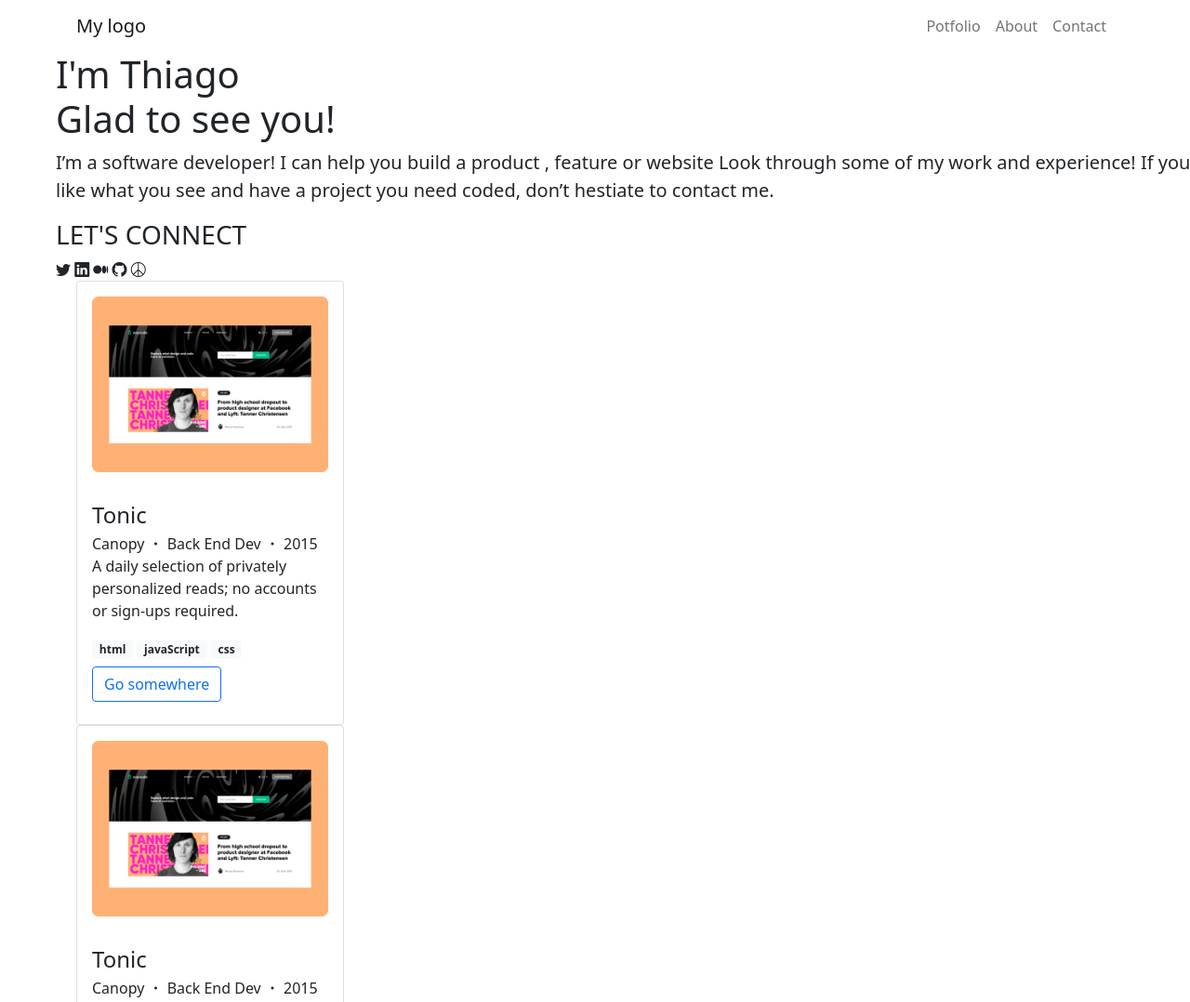
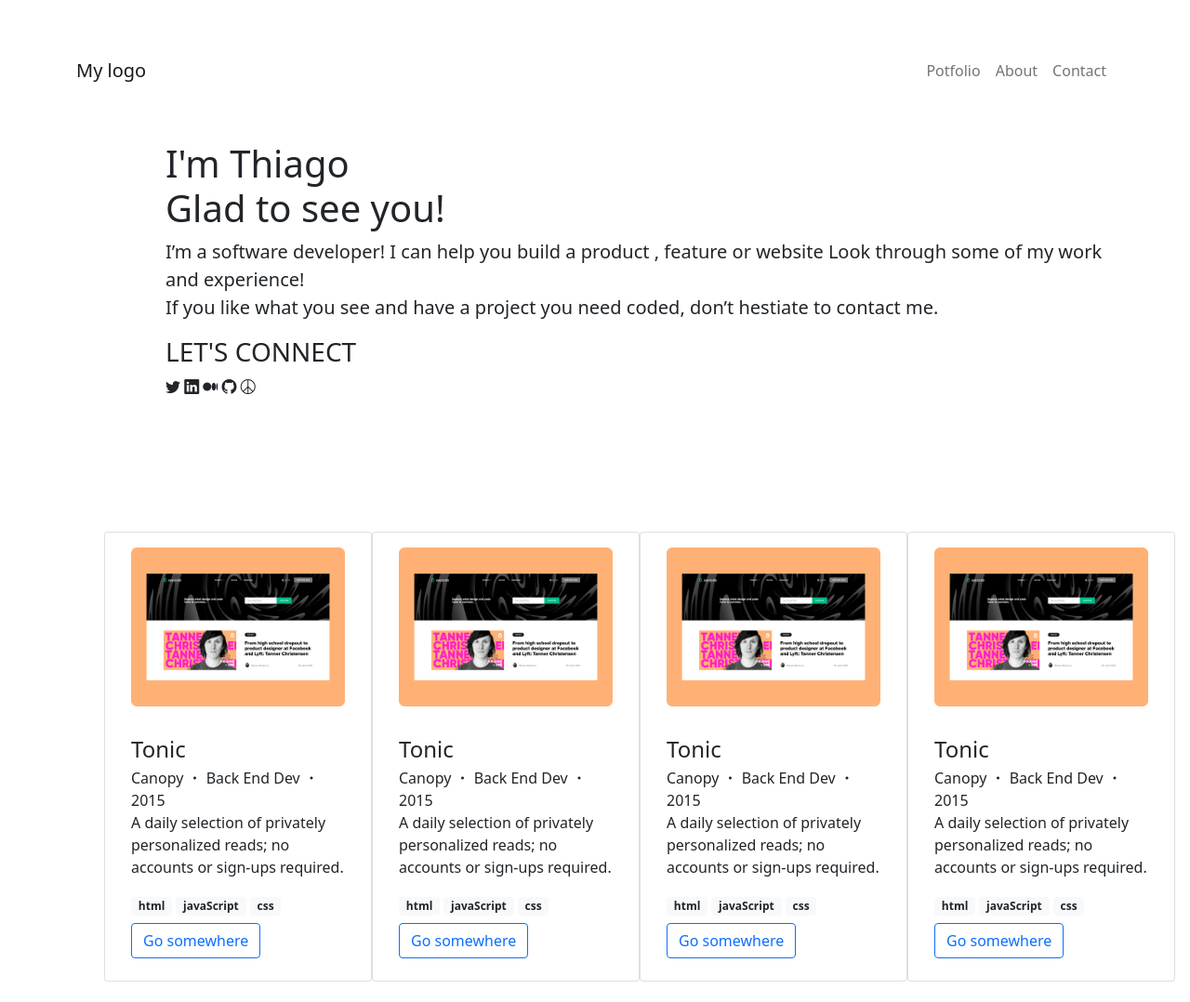
Before and after one commit to Thi-Ponce/Bootstrap-exercise, a plain HTML site: page index.html in a window 1280 px wide. Shown: the top 1078 px of the page at 93% size. Drawn offline with nearby package versions, Linux system fonts and the light colour scheme.

Commit message:
Positioning

```diff
--- a/index.html
+++ b/index.html
@@ -9,7 +9,7 @@
     <title>Document</title>
 </head>
 <body>
-    <nav class="navbar navbar-expand-md navbar-light">
+    <nav class="navbar navbar-expand-md navbar-light m-5">
         <div class="container-lg">
             <a href="#home" class="navbar-brand">
                 My logo
@@ -33,9 +33,10 @@
         </div>
     </nav>
     <section id="home">
-        <div class="container-fluid mx-5">
+        <div class="container-lg px-5 mb-5">
+        <div class="container-fluid container-lg-md contain mx-5">
             <h1>I'm Thiago<br>Glad to see you!</h1>
-            <p class="lead">I’m a software developer! I can help you build a product , feature or website Look through some of my work and experience! If you like what you see and have a project you need coded, don’t hestiate to contact me.</p>
+            <p class="lead">I’m a software developer! I can help you build a product , feature or website Look through some of my work and experience!<br>If you like what you see and have a project you need coded, don’t hestiate to contact me.</p>
         </div>
         <div class="container-fluid mx-5">
             <h3>LET'S CONNECT</h3>
@@ -45,9 +46,11 @@
             <i class="bi bi-github"></i>
             <i class="bi bi-peace"></i>
         </div>
+    </div>
     </section>
     <section id="works">
-        <div class="container">
+        <div class="container-xxl p-5 m-5">
+          <div class="row my-5 align-items-center justify-content-center">
           <div class="card" style="width: 18rem;">
             <img src="./img/Snapshoot_Portfolio_1st_card.png" class="float-left-md m-3" alt="portfolio-image">
             <div class="card-body">
@@ -71,6 +74,7 @@
               <span class="badge bg-light text-dark">css</span>
               <a href="#" class="btn btn-outline-primary my-2">Go somewhere</a>
             </div>
+          </div>
             <div class="card" style="width: 18rem;">
                 <img src="./img/Snapshoot_Portfolio_1st_card.png" class="float-left-md m-3" alt="portfolio-image">
                 <div class="card-body">
@@ -82,6 +86,7 @@
                   <span class="badge bg-light text-dark">css</span>
                   <a href="#" class="btn btn-outline-primary my-2">Go somewhere</a>
                 </div>
+            </div>
             <div class="card" style="width: 18rem;">
                 <img src="./img/Snapshoot_Portfolio_1st_card.png" class="float-left-md m-3" alt="portfolio-image">
                 <div class="card-body">
@@ -93,6 +98,8 @@
                     <span class="badge bg-light text-dark">css</span>
                     <a href="#" class="btn btn-outline-primary my-2">Go somewhere</a>
                 </div>
+            </div>
+        </div>
         </div>
     </section>
     <script src="https://cdn.jsdelivr.net/npm/bootstrap@5.1.3/dist/js/bootstrap.bundle.min.js" integrity="sha384-ka7Sk0Gln4gmtz2MlQnikT1wXgYsOg+OMhuP+IlRH9sENBO0LRn5q+8nbTov4+1p" crossorigin="anonymous"></script>
```
